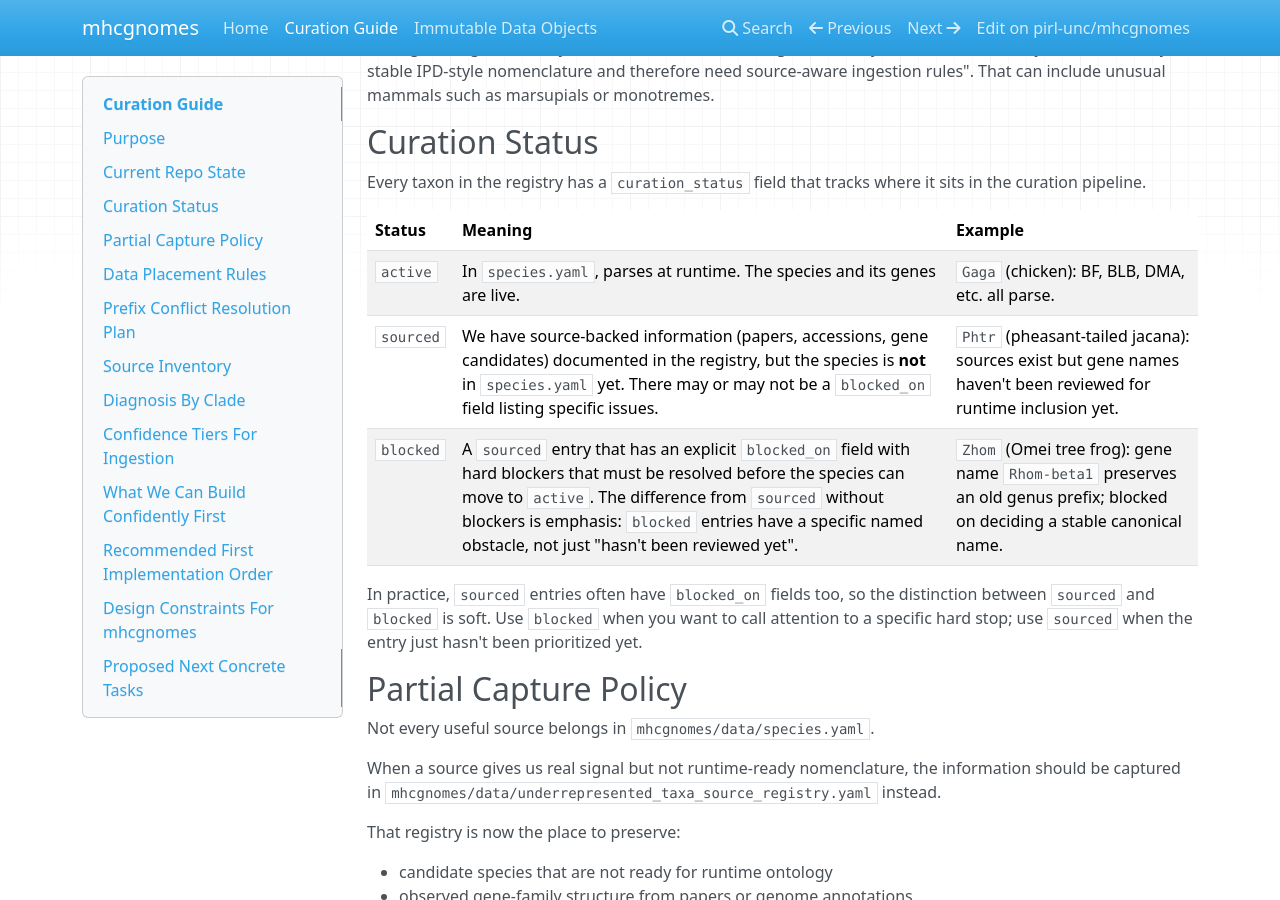
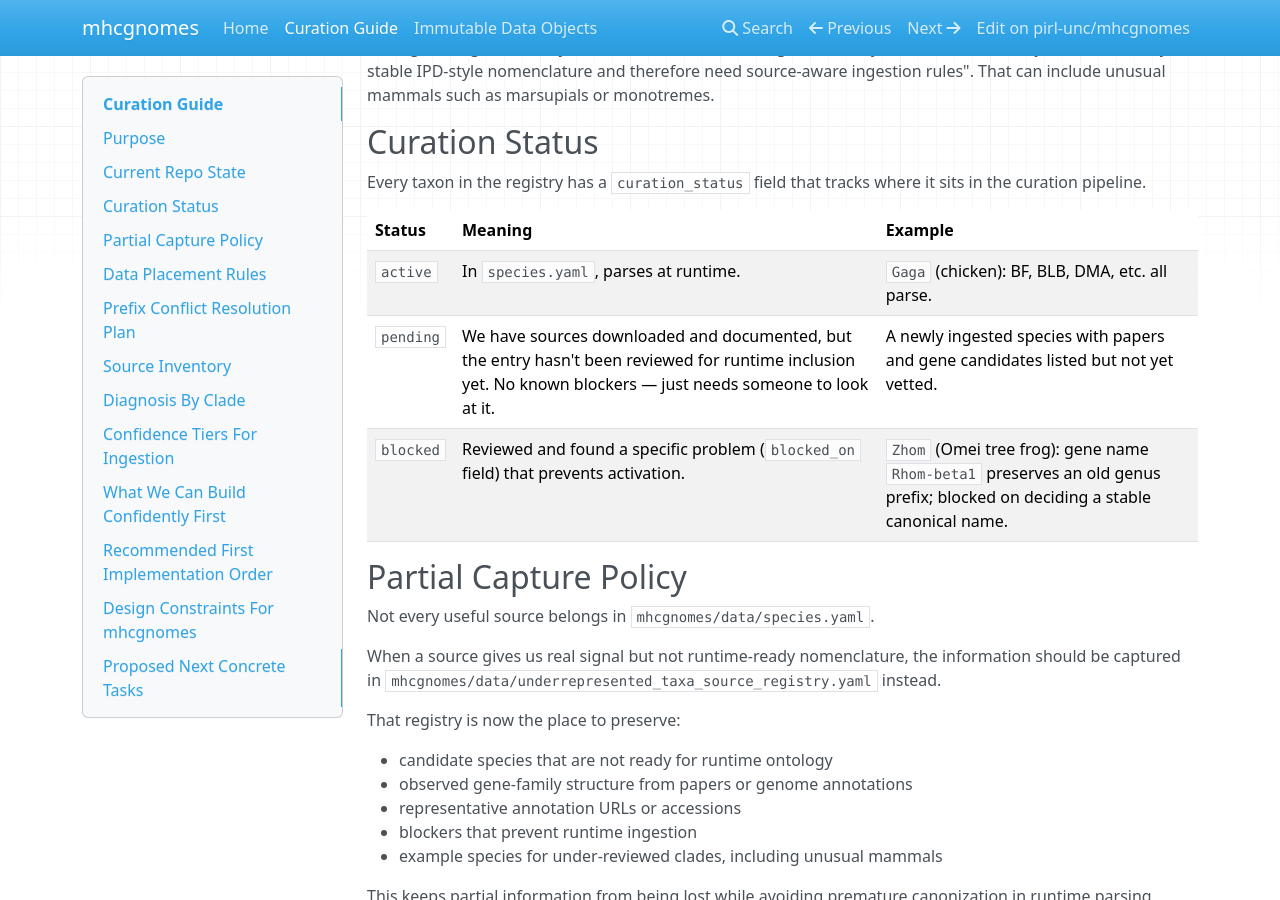
Before and after one commit to pirl-unc/mhcgnomes, an MkDocs documentation site: the page built from docs/curation.md, in a window 1280 px wide and 900 px high, scrolled down 912 px. Built offline with MkDocs 1.6.1, drawn with Linux system fonts in a browser that asks for light colours; nearby versions of some CDN libraries.

Commit message:
Rename sourced → pending/blocked, clarify curation status semantics
Three clean states:
- active: in species.yaml, parses at runtime
- pending: sources downloaded but not yet reviewed
- blocked: reviewed, has specific blockers (blocked_on field)

All current non-active entries have blocked_on fields, so they're all
blocked. pending exists for future entries that are just awaiting review.

Co-Authored-By: Claude Opus 4.6 (1M context) <noreply@anthropic.com>

```diff
--- a/docs/curation.md
+++ b/docs/curation.md
@@ -52,14 +52,9 @@ sits in the curation pipeline.
 
 | Status | Meaning | Example |
 | --- | --- | --- |
-| `active` | In `species.yaml`, parses at runtime. The species and its genes are live. | `Gaga` (chicken): BF, BLB, DMA, etc. all parse. |
-| `sourced` | We have source-backed information (papers, accessions, gene candidates) documented in the registry, but the species is **not** in `species.yaml` yet. There may or may not be a `blocked_on` field listing specific issues. | `Phtr` (pheasant-tailed jacana): sources exist but gene names haven't been reviewed for runtime inclusion yet. |
-| `blocked` | A `sourced` entry that has an explicit `blocked_on` field with hard blockers that must be resolved before the species can move to `active`. The difference from `sourced` without blockers is emphasis: `blocked` entries have a specific named obstacle, not just "hasn't been reviewed yet". | `Zhom` (Omei tree frog): gene name `Rhom-beta1` preserves an old genus prefix; blocked on deciding a stable canonical name. |
-
-In practice, `sourced` entries often have `blocked_on` fields too, so the
-distinction between `sourced` and `blocked` is soft. Use `blocked` when
-you want to call attention to a specific hard stop; use `sourced` when
-the entry just hasn't been prioritized yet.
+| `active` | In `species.yaml`, parses at runtime. | `Gaga` (chicken): BF, BLB, DMA, etc. all parse. |
+| `pending` | We have sources downloaded and documented, but the entry hasn't been reviewed for runtime inclusion yet. No known blockers — just needs someone to look at it. | A newly ingested species with papers and gene candidates listed but not yet vetted. |
+| `blocked` | Reviewed and found a specific problem (`blocked_on` field) that prevents activation. | `Zhom` (Omei tree frog): gene name `Rhom-beta1` preserves an old genus prefix; blocked on deciding a stable canonical name. |
 
 ## Partial Capture Policy
 
```
Also changed, not shown: 2 other files.
